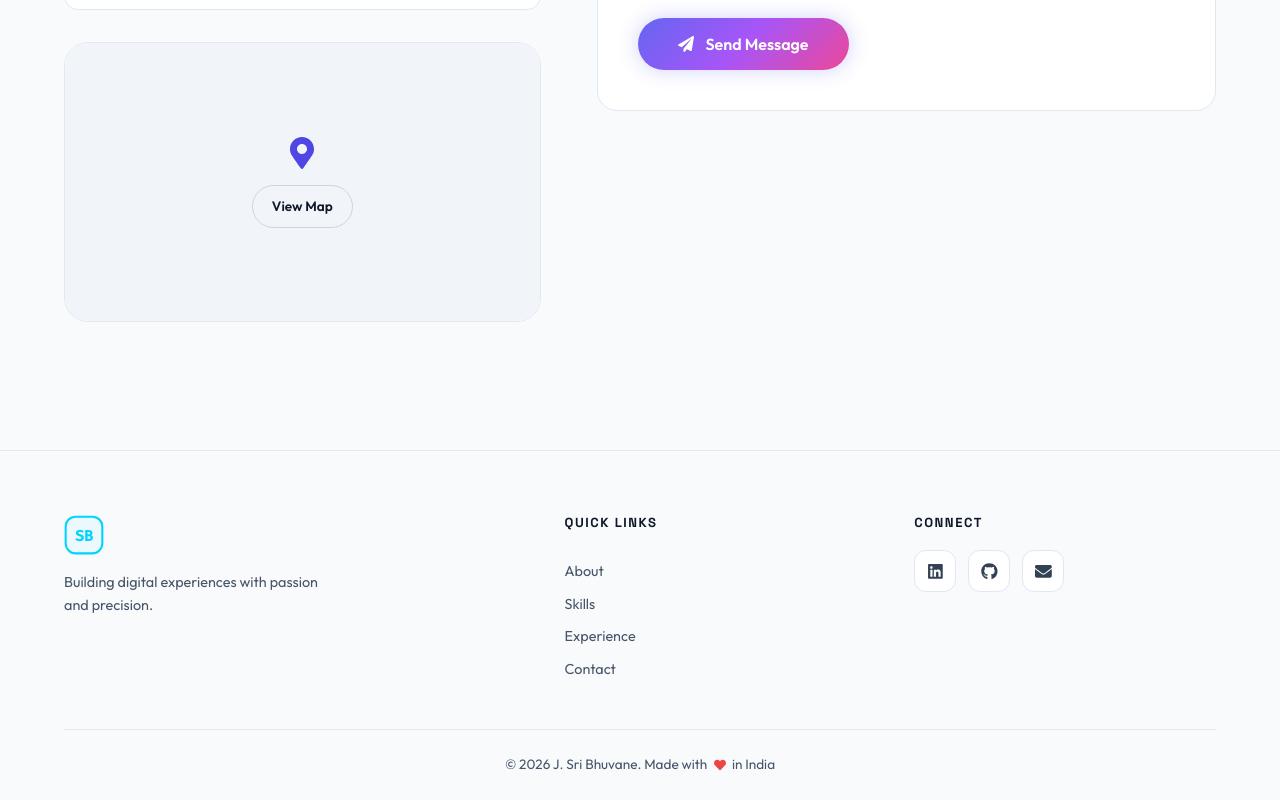
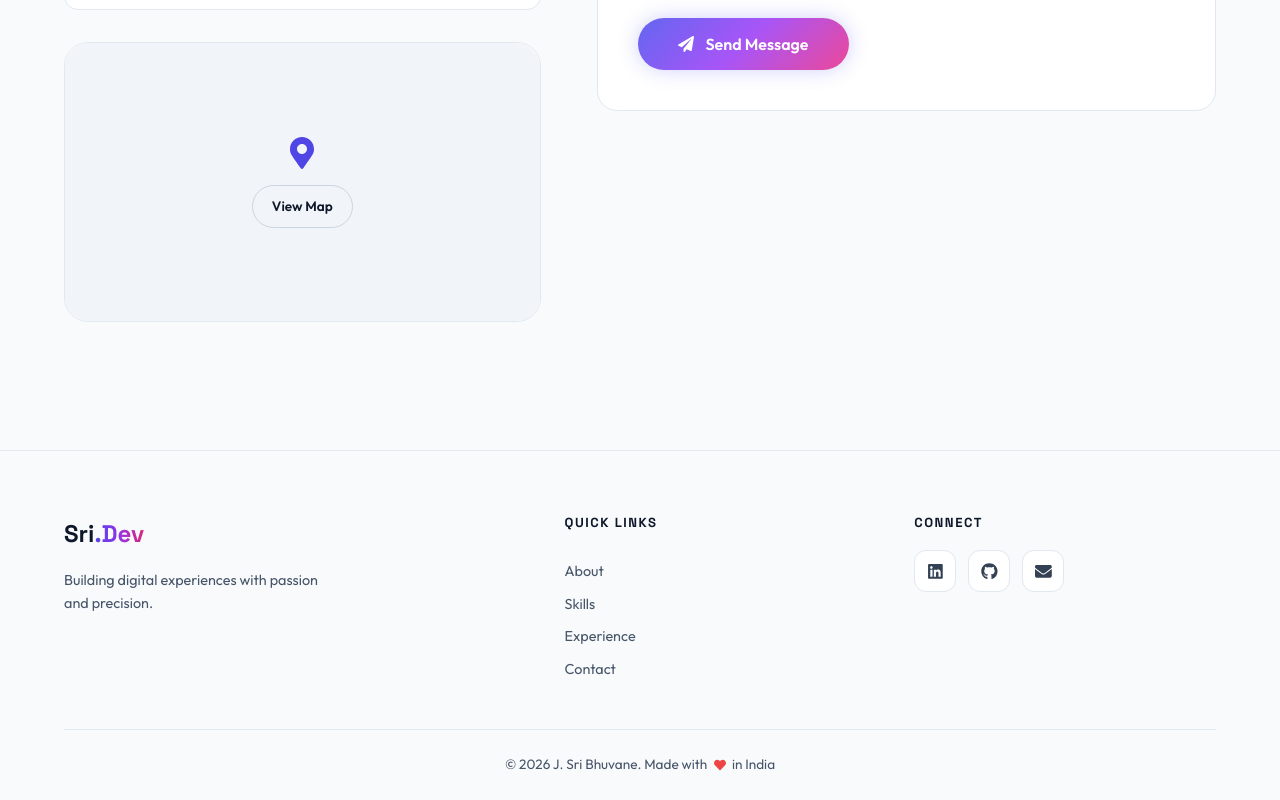
Before and after one commit to sridream18/portfolio, a React (Vite) app: page / in a window 1280 px wide. Shown: the part 6189-6989 px from the top of the page. Built offline with nearby package versions, Linux system fonts and the light colour scheme.

Commit message:
logo changes

```diff
--- a/src/components/Footer.jsx
+++ b/src/components/Footer.jsx
@@ -1,5 +1,4 @@
 import { FaLinkedin, FaEnvelope, FaGithub, FaHeart } from 'react-icons/fa';
-import Logo from './Logo';
 import './Footer.css';
 
 function Footer() {
@@ -8,7 +7,9 @@ function Footer() {
       <div className="container">
         <div className="footer-top">
           <div className="footer-brand">
-            <Logo size="default" />
+            <a href="#hero" className="nav-logo footer-logo" aria-label="J. Sri Bhuvane Dev Logo - Home">
+              Sri<span className="text-gradient">.Dev</span>
+            </a>
             <p className="footer-tagline">Building digital experiences with passion and precision.</p>
           </div>
 
```
